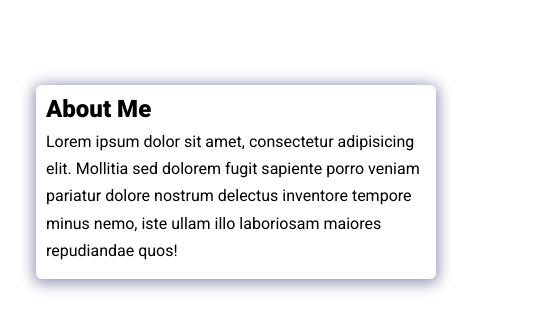
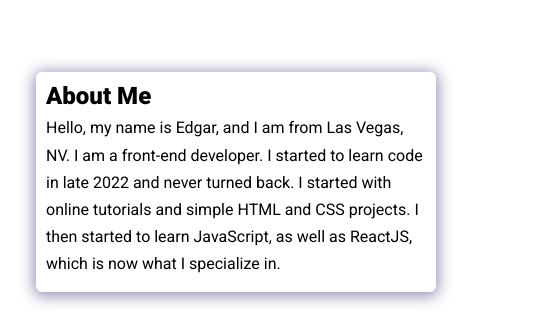
Before and after one commit to EdgarG2020/edgarsPortfolio, a plain HTML site: page index.html in a window 1280 px wide. Shown: the part 144-476 px from the top of the page, 674-1230 px from the left. Drawn offline with Linux system fonts and the light colour scheme.

Commit message:
changed bio

```diff
--- a/index.html
+++ b/index.html
@@ -30,10 +30,9 @@
     <div class="bio animate__animated animate__shakeX">
       <h2 class="bio-title">About Me</h2>
       <p class="bio-text">
-        Lorem ipsum dolor sit amet, consectetur adipisicing elit. Mollitia sed
-        dolorem fugit sapiente porro veniam pariatur dolore nostrum delectus
-        inventore tempore minus nemo, iste ullam illo laboriosam maiores
-        repudiandae quos!
+        Hello, my name is Edgar, and I am from Las Vegas, NV. I am a front-end developer. I started to learn code in late
+        2022 and never turned back. I started with online tutorials and simple HTML and CSS projects. I then started to learn
+        JavaScript, as well as ReactJS, which is now what I specialize in.
       </p>
     </div>
 </section>
```
